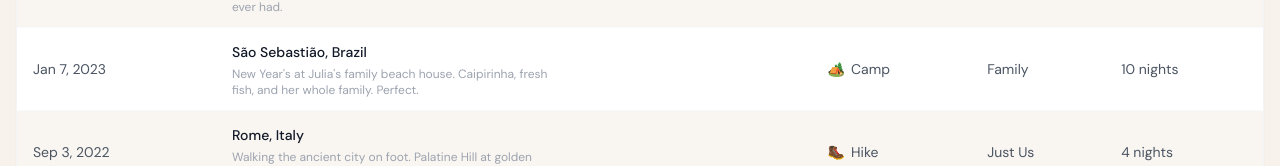
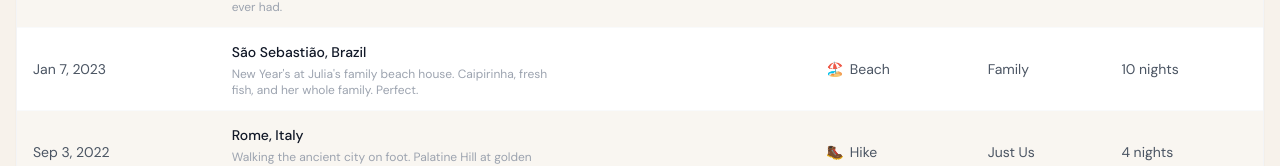
Before and after one commit to tjoyarzun/oyarzun-com, a Next.js app: page /travels in a window 1280 px wide. Shown: the part 2232-2398 px from the top of the page. Built offline with nearby package versions, Linux system fonts and the light colour scheme; a web font is replaced by a local one.

Commit message:
Add beach type to adventure log with 🏖️ emoji
Updated AdventureType union, TYPE_ICON map, and TYPE_FILTERS pill in all
three files (data.ts, AdventureLog, BucketList). Re-typed Marisias Beach
entry from camp → beach.

Co-Authored-By: Claude Sonnet 4.6 <noreply@anthropic.com>

```diff
--- a/components/travels/AdventureLog.tsx
+++ b/components/travels/AdventureLog.tsx
@@ -2,7 +2,7 @@
 
 import { useState, useMemo } from "react";
 
-type AdventureType = "hike" | "ski" | "camp" | "bike" | "sightseeing";
+type AdventureType = "hike" | "ski" | "camp" | "bike" | "sightseeing" | "beach";
 
 interface Adventure {
   id: number;
@@ -32,6 +32,7 @@ const TYPE_FILTERS: { label: string; value: FilterType }[] = [
   { label: "🏕️ Camp", value: "camp" },
   { label: "🚴 Bike", value: "bike" },
   { label: "🗺️ Sightseeing", value: "sightseeing" },
+  { label: "🏖️ Beach", value: "beach" },
 ];
 
 const TYPE_ICON: Record<AdventureType, string> = {
@@ -40,6 +41,7 @@ const TYPE_ICON: Record<AdventureType, string> = {
   camp: "🏕️",
   bike: "🚴",
   sightseeing: "🗺️",
+  beach: "🏖️",
 };
 
 function formatNights(n: number): string {
--- a/components/travels/BucketList.tsx
+++ b/components/travels/BucketList.tsx
@@ -2,7 +2,7 @@
 
 import { Mountain } from "lucide-react";
 
-type AdventureType = "hike" | "ski" | "camp" | "bike" | "sightseeing";
+type AdventureType = "hike" | "ski" | "camp" | "bike" | "sightseeing" | "beach";
 
 interface BucketListItem {
   id: number;
@@ -23,6 +23,7 @@ const TYPE_ICON: Record<AdventureType, string> = {
   camp: "🏕️",
   bike: "🚴",
   sightseeing: "🗺️",
+  beach: "🏖️",
 };
 
 export default function BucketList({ items }: BucketListProps) {
--- a/lib/data.ts
+++ b/lib/data.ts
@@ -1,5 +1,5 @@
 // Types
-type AdventureType = "hike" | "ski" | "camp" | "bike" | "sightseeing";
+type AdventureType = "hike" | "ski" | "camp" | "bike" | "sightseeing" | "beach";
 type Author = "him" | "her" | "both";
 
 interface Skill {
@@ -442,7 +442,7 @@ export const adventures: Adventure[] = [
     lat: -23.8004,
     lng: -45.5592,
     date: "2023-01-07",
-    type: "camp",
+    type: "beach",
     who: "Family",
     nights: 10,
     emoji: "🏖️",
```
